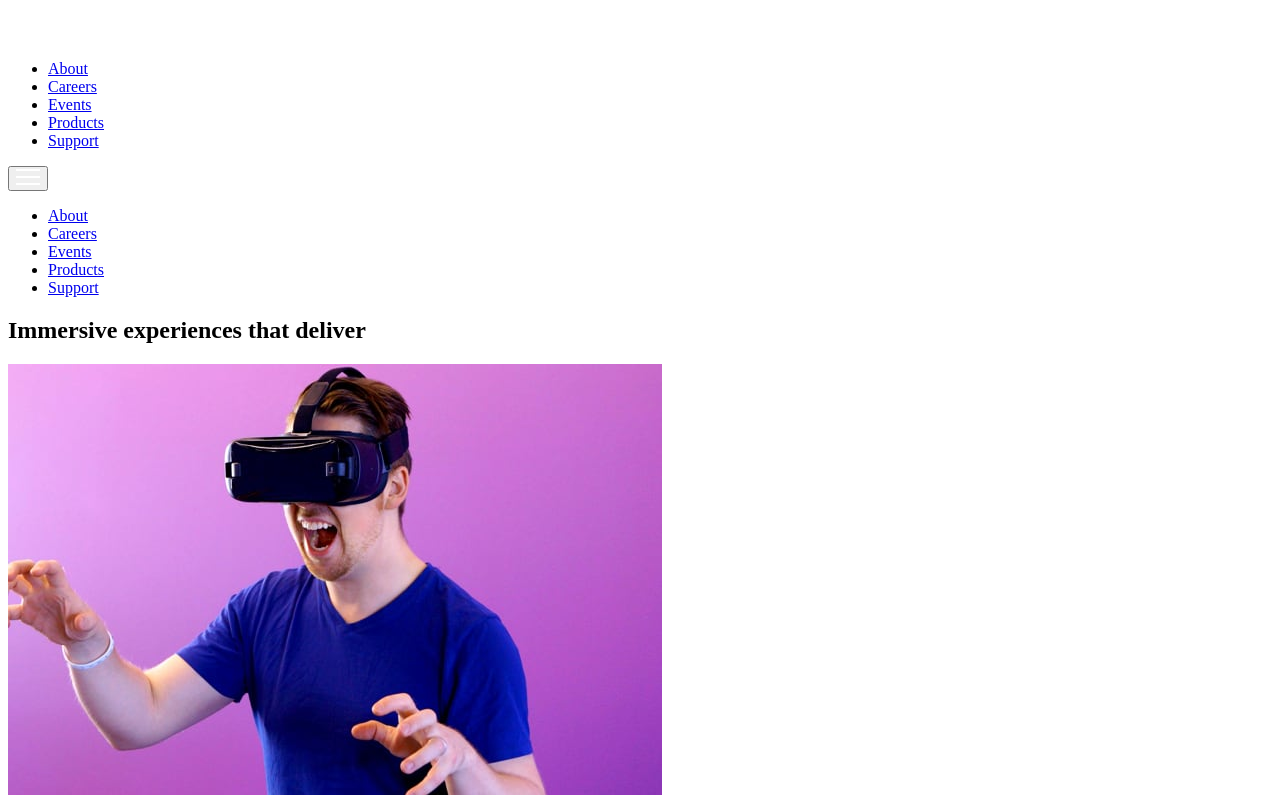
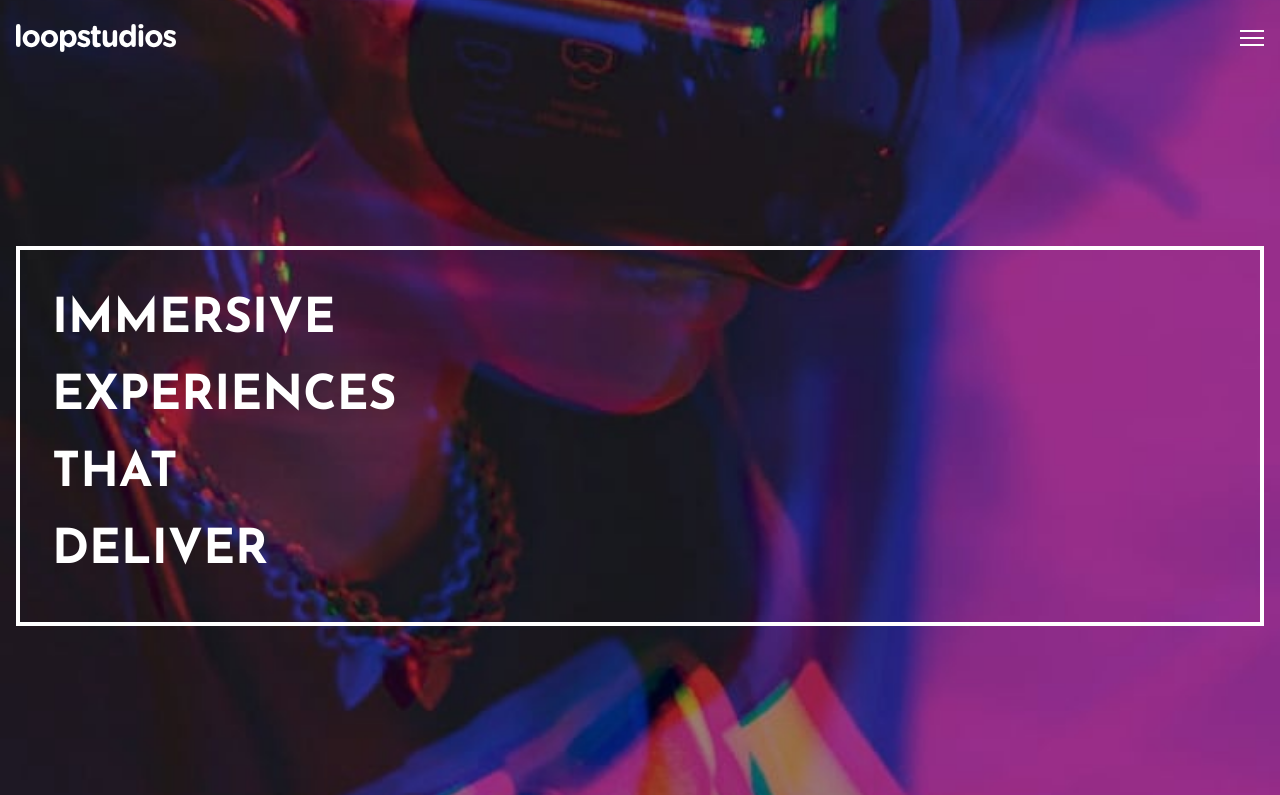
Before and after one commit to JanudaStack/loopstudios-landing-page-main, a plain HTML site: page index.html in a window 1280 px wide. Shown: the top 795 px of the page. Drawn offline with Linux system fonts and the light colour scheme.

Commit message:
Add styles for layout and typography; enhance hero section and navigation bar structure

```diff
--- a/index.html
+++ b/index.html
@@ -10,6 +10,16 @@
             type="image/png"
             sizes="32x32"
             href="./images/favicon-32x32.png"
+        />
+
+        <link rel="stylesheet" href="style.css" />
+
+        <!-- Google fonts -->
+        <link rel="preconnect" href="https://fonts.googleapis.com" />
+        <link rel="preconnect" href="https://fonts.gstatic.com" crossorigin />
+        <link
+            href="https://fonts.googleapis.com/css2?family=Alata&family=Josefin+Sans:ital,wght@0,100..700;1,100..700&display=swap"
+            rel="stylesheet"
         />
 
         <title>Frontend Mentor | Loopstudios</title>
@@ -61,7 +71,14 @@
                 </div>
             </nav>
             <section class="hero">
-                <h1 class="hero-title">Immersive experiences that deliver</h1>
+                <div class="hero-frame">
+                    <h1 class="hero-title">
+                        Immersive <br />
+                        experiences <br />
+                        that <br />
+                        deliver
+                    </h1>
+                </div>
             </section>
         </header>
         <main class="main-content">
--- /dev/null
+++ b/style.css
@@ -0,0 +1,135 @@
+/* CSS Reset */
+* {
+    margin: 0;
+    padding: 0;
+    box-sizing: border-box;
+}
+
+html {
+    font-size: 100%; /* Default font size for accessibility */
+    scroll-behavior: smooth;
+}
+
+body {
+    line-height: 1.6;
+    background-color: #fff; /* Set a default background color */
+    color: #000; /* Set a default text color */
+}
+
+img {
+    max-width: 100%;
+    height: auto;
+    display: block;
+}
+
+h1,
+h2,
+h3,
+nav a {
+    font-family: var(--font-primary);
+}
+
+body,
+p,
+button {
+    font-family: var(--font-secondary);
+}
+
+a {
+    text-decoration: none;
+    color: inherit;
+}
+
+ul,
+ol {
+    list-style: none;
+}
+
+button {
+    border: none;
+    background: none;
+    cursor: pointer;
+}
+
+input,
+textarea {
+    font: inherit;
+}
+
+:focus {
+    outline: none;
+}
+
+:root {
+    /* Colors */
+    --white: hsl(0, 0%, 100%);
+    --black: hsl(0, 0%, 0%);
+    --grey-200: hsl(0, 0%, 85%);
+
+    /* Colors */
+    --white: hsl(0, 0%, 100%);
+    --black: hsl(0, 0%, 0%);
+    --dark-gray: hsl(0, 0%, 15%);
+    --light-gray: hsl(0, 0%, 85%);
+    --primary-purple: hsl(259, 50%, 50%);
+    --primary-pink: hsl(330, 70%, 60%);
+    --hover-gray: hsl(0, 0%, 90%);
+
+    /* Typography */
+    --font-primary: 'Alata', sans-serif;
+    --font-secondary: 'Josefin Sans', sans-serif;
+}
+
+/* Header */
+.site-header {
+    height: 100svh;
+    background-image: url(./images/mobile/image-hero.jpg);
+    background-size: cover;
+    background-position: center right;
+}
+
+/* Navigation */
+.navbar {
+    display: flex;
+    align-items: center;
+    justify-content: space-between;
+    padding: 1.5rem 1rem;
+}
+
+.site-logo img {
+    width: 160px;
+    height: 28px;
+}
+
+.hamburger-menu {
+    display: flex;
+}
+
+.desktop-nav,
+.mobile-nav {
+    display: none;
+}
+
+/* Hero section */
+.hero {
+    height: 90%;
+    padding: 0 1rem;
+    align-content: center;
+}
+
+.hero-frame {
+    padding: 2rem;
+    border: 4px solid var(--white);
+}
+
+.hero-title {
+    color: var(--white);
+    font-family: var(--font-secondary);
+    font-size: clamp(
+        2rem,
+        5vw,
+        3rem
+    ); /* Adjusts font size between 2rem and 3rem based on viewport width */
+    text-transform: uppercase;
+    max-width: 90%; /* Prevents the text from exceeding the frame width */
+}
```
